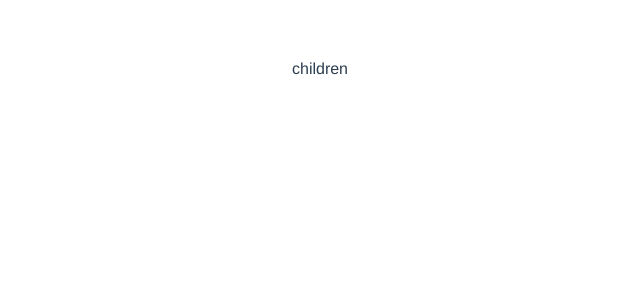
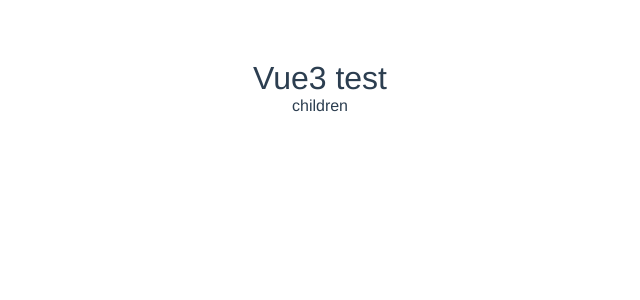
Before and after one commit to kyoungjin2310/vue3_test, a Vue app: page / in a window 1280 px wide. Shown: the top 300 px of the page, without its empty margins (320-960 px from the left). Built offline with nearby package versions, Linux system fonts and the light colour scheme; a web font is replaced by a local one.

Commit message:
feat: [props] setup에서 props 사용 방법

```diff
--- a/src/App.vue
+++ b/src/App.vue
@@ -1,16 +1,19 @@
 <template>
   <div>
+    <title-style title="Vue3 test" />
     <example-parents />
   </div>
 </template>
 
 <script>
 import ExampleParents from "@/components/DOM/setData/ExampleParents.vue";
+import TitleStyle from "@/components/style/TitleStyle.vue";
 import "./assets/scss/style.scss";
 export default {
   name: "App",
   components: {
     ExampleParents,
+    TitleStyle,
   },
 };
 </script>
--- /dev/null
+++ b/src/components/style/TitleStyle.vue
@@ -0,0 +1,14 @@
+<template>
+  <h2 class="title">{{ title }}</h2>
+</template>
+
+<script setup>
+import { defineProps } from "vue";
+defineProps(["title"]);
+</script>
+
+<style lang="scss" scoped>
+.title {
+  font-size: 32px;
+}
+</style>
```
